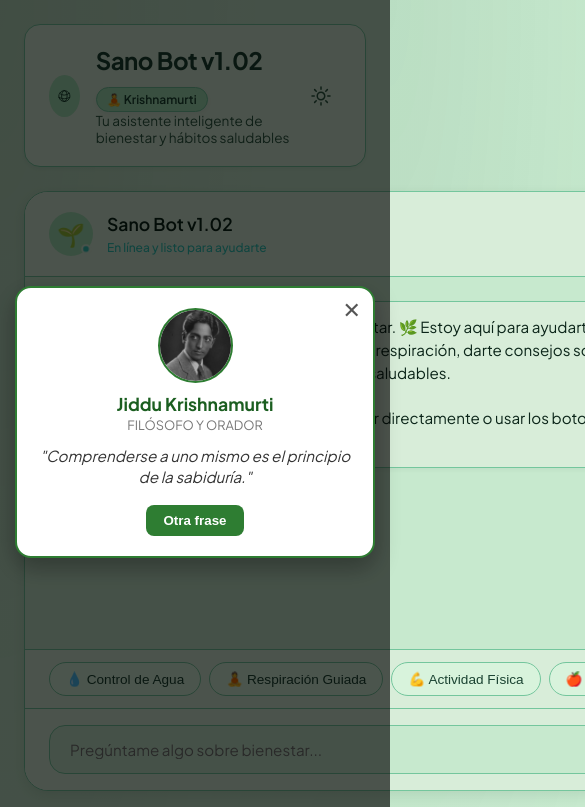
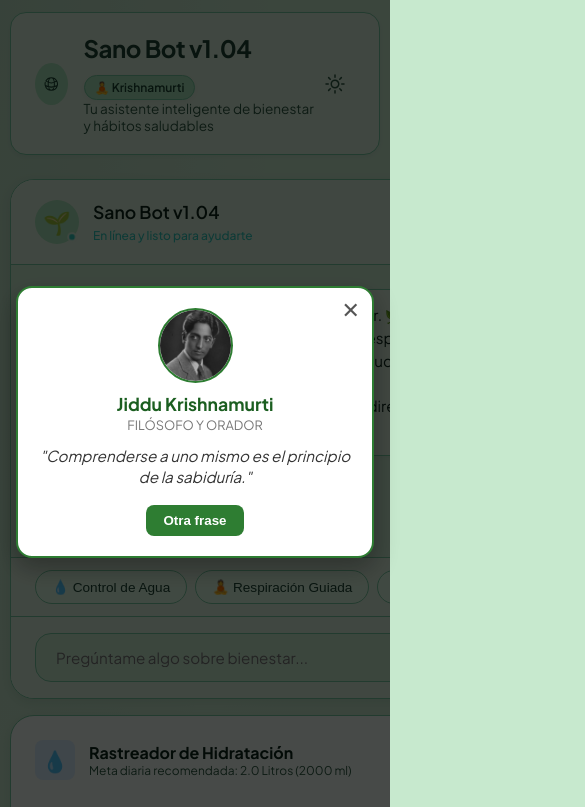
Before and after one commit to martinc2015/sanobot, a plain HTML site: page index.html in a window 390 px wide. Both pictures are taken after a click on the button "🧘 Krishnamurti". Shown: the top 807 px of the page, 585 px wide, since content can reach past the window. Drawn offline with Linux system fonts and the light colour scheme.

Commit message:
fix(v1.04): meta viewport, responsive layout mobile y centrado de modal

```diff
--- a/app.js
+++ b/app.js
@@ -362,7 +362,7 @@ document.addEventListener('DOMContentLoaded', () => {
             sendBotResponse(responseText);
         });
     // ----------------------------------------------------------------------
-    // 5. SECCIÓN DE CITAS DE JIDDU KRISHNAMURTI Y MODAL INTERACTIVO (v1.02)
+    // 5. SECCIÓN DE CITAS DE JIDDU KRISHNAMURTI Y MODAL INTERACTIVO (v1.04)
     // ----------------------------------------------------------------------
     const frasesKrishnamurti = [
       "La capacidad de observar sin evaluar es la forma más alta de inteligencia.",
--- a/index.html
+++ b/index.html
@@ -2,8 +2,8 @@
 <html lang="es">
 <head>
     <meta charset="UTF-8">
-    <meta name="viewport" content="width=device-width, initial-scale=1.0">
-    <title>Sano Bot v1.02 - Tu Asistente de Bienestar</title>
+    <meta name="viewport" content="width=device-width, initial-scale=1.0, maximum-scale=1.0, user-scalable=no">
+    <title>Sano Bot v1.04 - Tu Asistente de Bienestar</title>
     <meta name="description" content="Un bot de conversación interactivo y rastreador de hábitos para ayudarte a vivir una vida más saludable y balanceada.">
     <!-- Google Fonts -->
     <link rel="preconnect" href="https://fonts.googleapis.com">
@@ -21,7 +21,7 @@
                 </svg>
                 <div class="header-text">
                     <div style="display: flex; align-items: center; gap: 12px; flex-wrap: wrap;">
-                        <h1>Sano Bot v1.02</h1>
+                        <h1>Sano Bot v1.04</h1>
                         <button id="btn-krishnamurti" class="btn-krishnamurti-header">🧘 Krishnamurti</button>
                     </div>
                     <p class="subtitle">Tu asistente inteligente de bienestar y hábitos saludables</p>
@@ -52,7 +52,7 @@
                             <span class="avatar-emoji">🌱</span>
                         </div>
                         <div class="chat-status">
-                            <h3>Sano Bot v1.02</h3>
+                            <h3>Sano Bot v1.04</h3>
                             <span class="status-text">En línea y listo para ayudarte</span>
                         </div>
                     </div>
--- a/styles.css
+++ b/styles.css
@@ -71,6 +71,11 @@ body.dark {
     box-sizing: border-box;
     margin: 0;
     padding: 0;
+}
+
+body, html {
+    overflow-x: hidden;
+    width: 100%;
 }
 
 body {
@@ -854,3 +859,43 @@ body.dark .water-glass::before {
     font-size: 0.75rem;
   }
 }
+
+/* 9. Fix de Layout Mobile y Modal de Jiddu Krishnamurti */
+@media (max-width: 768px) {
+  .app-container {
+    padding: 12px 10px !important;
+    width: 100% !important;
+    box-sizing: border-box !important;
+  }
+  .main-layout {
+    grid-template-columns: 1fr !important;
+    gap: 16px !important;
+  }
+  .chat-card {
+    height: 520px !important;
+  }
+}
+
+/* Forzar estilos del Modal de Krishnamurti */
+#modal-krishnamurti {
+  position: fixed !important;
+  inset: 0 !important;
+  width: 100% !important;
+  height: 100% !important;
+  background: rgba(0, 0, 0, 0.7) !important;
+  display: none;
+  align-items: center !important;
+  justify-content: center !important;
+  z-index: 999999 !important;
+  padding: 16px !important;
+  box-sizing: border-box !important;
+}
+
+#modal-krishnamurti > div {
+  width: 100% !important;
+  max-width: 360px !important;
+  max-height: 85vh !important;
+  overflow-y: auto !important;
+  margin: auto !important;
+  box-sizing: border-box !important;
+}
```
